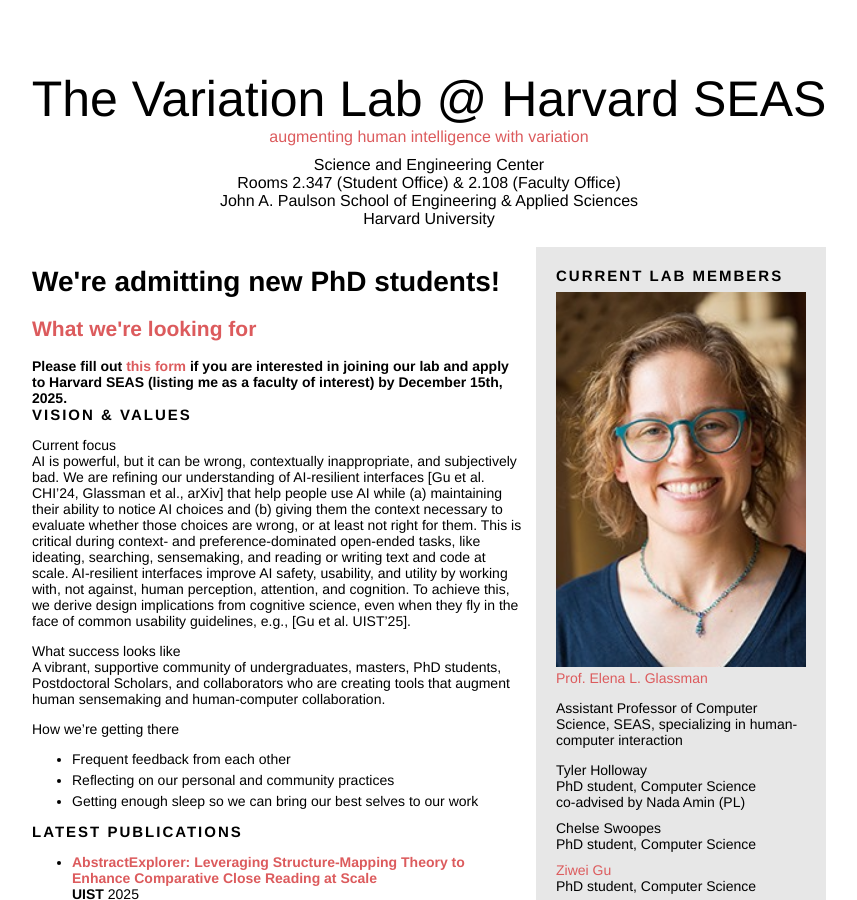
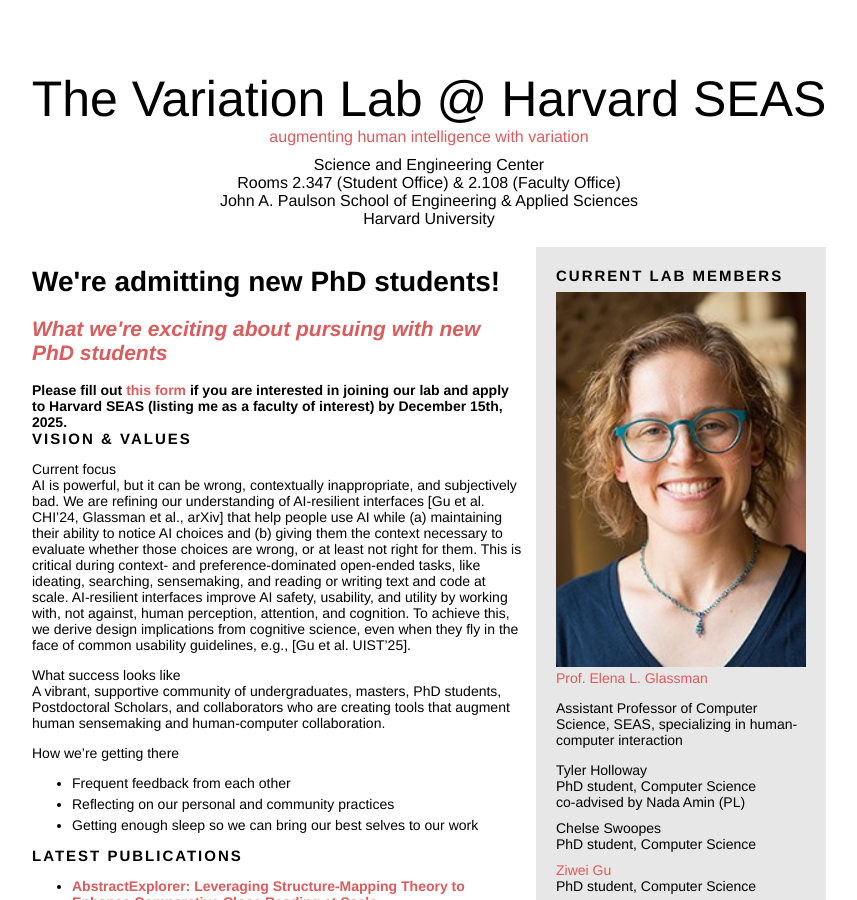
Before and after one commit to eglassman/eglassman.github.io, a Jekyll site: the page built from index.html, in a window 1280 px wide and 900 px high. Shown: the whole window, without its empty margins (211-1068 px from the left). Built offline with Jekyll 4.4.1, drawn with Linux system fonts in a browser that asks for light colours.

Commit message:
mroe formatting

```diff
--- a/index.html
+++ b/index.html
@@ -40,7 +40,7 @@
     <!-- for thought and action
     </p> -->
     <h1>We're admitting new PhD students!</h1>
-    <h2><a href="https://docs.google.com/document/d/1CTgkYFeM0JWyDfBiEkPl0LiIC0F81F9XGDyyCAiHDBA/edit?usp=sharing">What we're looking for</a></h2>
+    <h2><a href="https://docs.google.com/document/d/1CTgkYFeM0JWyDfBiEkPl0LiIC0F81F9XGDyyCAiHDBA/edit?usp=sharing"><i>What we're exciting about pursuing with new PhD students</i></a></h2>
     <b>Please fill out <a href="https://forms.gle/rUD2pHvVjQ71njL9A">this form</a> if you are interested in joining our lab and apply to Harvard SEAS (listing me as a faculty of interest) by December 15th, 2025.</b>
     <br>
 
```
